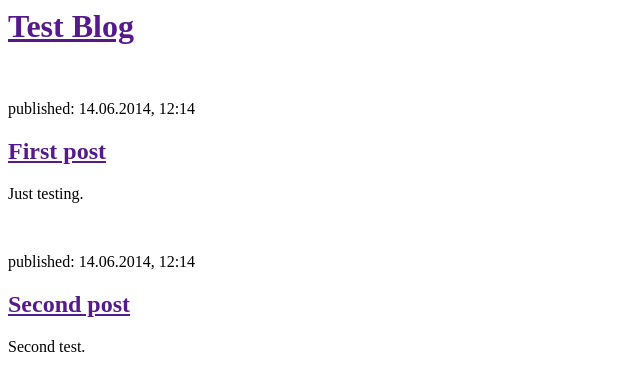
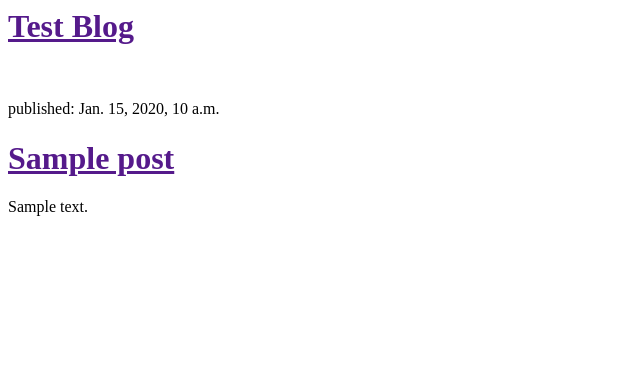
Before and after one commit to richwkc/my-first-blog, a Django app: template blog/templates/blog/post_list.html in a window 1280 px wide. Shown: the top 391 px of the page, without its empty margins (0-640 px from the left). Run offline with Django 3.2, Linux system fonts and the light colour scheme; the template is opened without the code that fills it: values that come from a table or form of the project are taken from there, others are empty; tables that the repository leaves empty hold one stand-in row (values such as "Sample post").

Commit message:
Modified templates to display posts from database

```diff
--- a/blog/templates/blog/post_list.html
+++ b/blog/templates/blog/post_list.html
@@ -8,18 +8,12 @@
         </div>
 		<br />
 
-        <div>
-            <p>published: 14.06.2014, 12:14</p>
-            <h2><a href="">First post</a></h2>
-            <p>Just testing.</p>
-        </div>
-		<br />
-
-        <div>
-            <p>published: 14.06.2014, 12:14</p>
-            <h2><a href="">Second post</a></h2>
-            <p>Second test.</p>
-        </div>
+        {% for post in posts %}
+			<div>
+				<p>published: {{ post.published_date }}</p>
+				<h1><a href="">{{ post.title }}</a></h1>
+				<p>{{ post.text|linebreaksbr }}</p>
+		{% endfor %}
 		<br />
     </body>
 </html>
--- a/blog/views.py
+++ b/blog/views.py
@@ -1,5 +1,7 @@
 from django.shortcuts import render
+from django.utils import timezone
+from .models import Post
 
-# Create your views here.
 def post_list(request):
-    return render(request, 'blog/post_list.html', {})
+    posts = Post.objects.filter(published_date__lte=timezone.now()).order_by('published_date')
+    return render(request, 'blog/post_list.html', {'posts': posts})
```
